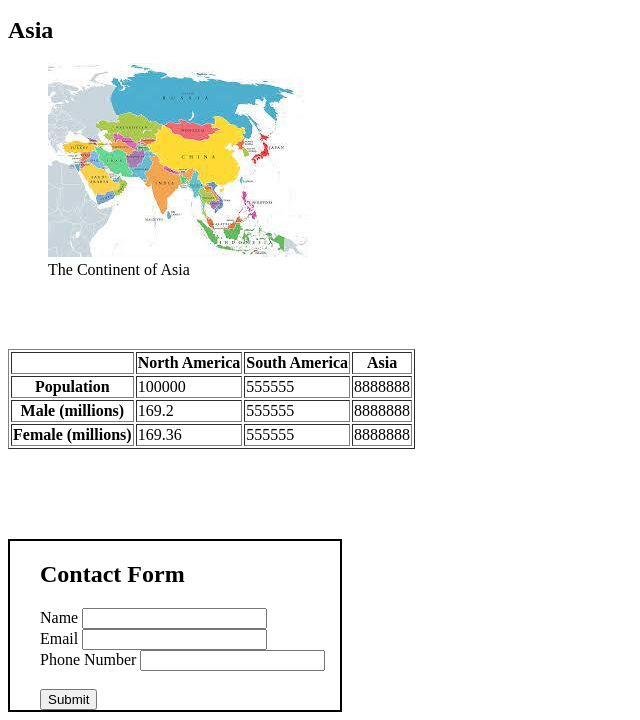
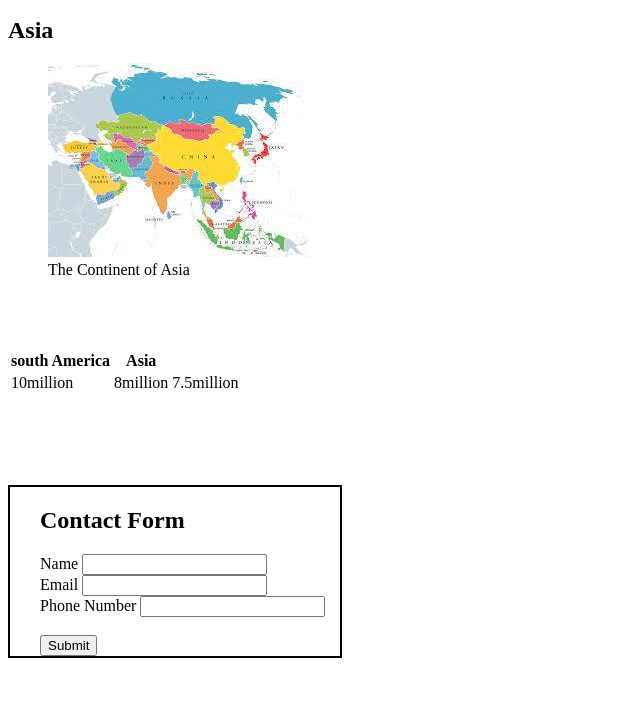
Before and after one commit to DavisHilton/Html_Project, a plain HTML site: page index.html in a window 1280 px wide. Shown: the part 691-1411 px from the top of the page, without its empty margins (0-640 px from the left). After the commit the page ends 1357 px from the top, so only its background shows below. Drawn offline with Linux system fonts and the light colour scheme.

Commit message:
added another table blocked out first might use other one

```diff
--- a/index.html
+++ b/index.html
@@ -12,7 +12,6 @@
 
   <header>
     <h1>Continents</h1>
-
 </header>
 <main>
   <section>
@@ -43,7 +42,26 @@
   <br>
   <br>
   <div>
-      <table border="1">
+
+    <table>
+      <thead>
+        <tr>
+          <th scope="col>North America</th>
+<th scope=" col">south America</th>
+          <th scope="col">Asia
+        </tr>
+      </thead>
+      <tbody>
+        <tr>
+          <td>10million</td>
+          <td>8million</td>
+          <td>7.5million</td>
+        </tr>
+      </tbody>
+    </table>
+
+    <!-- This table has dummy data -->
+      <!-- <table border="1">
         <tr>
           <th></th>
           <th scope="col">North America</th>
@@ -68,7 +86,7 @@
           <td>555555</td>
           <td>8888888</td>
         </tr>
-      </table>
+      </table> -->
     </div>
     <br><br><br><br><br>
 
```
Lines whose indentation alone changed are shown as unchanged.
